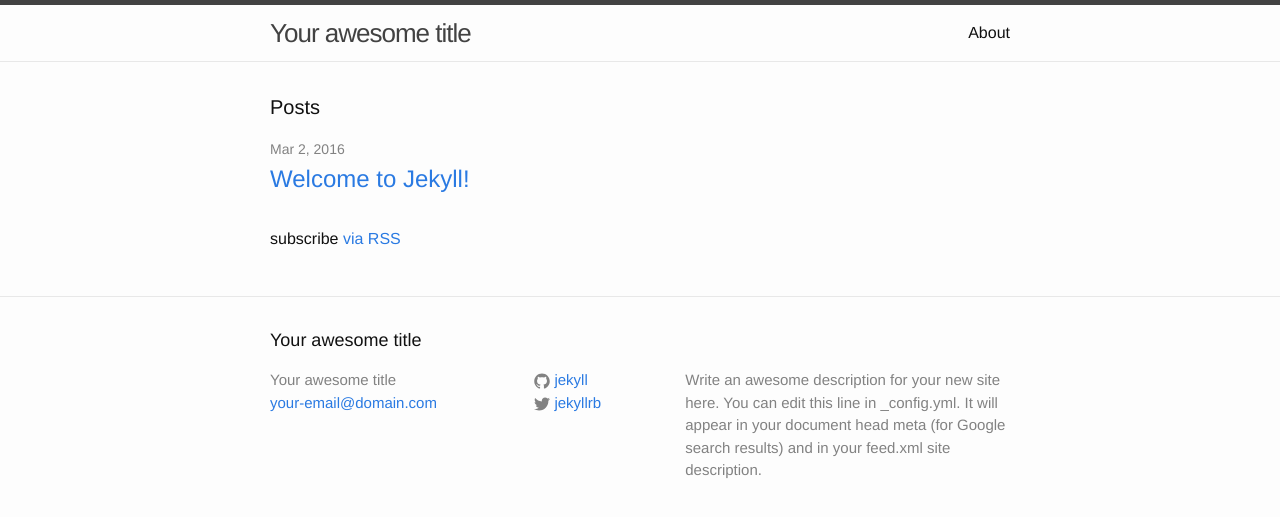
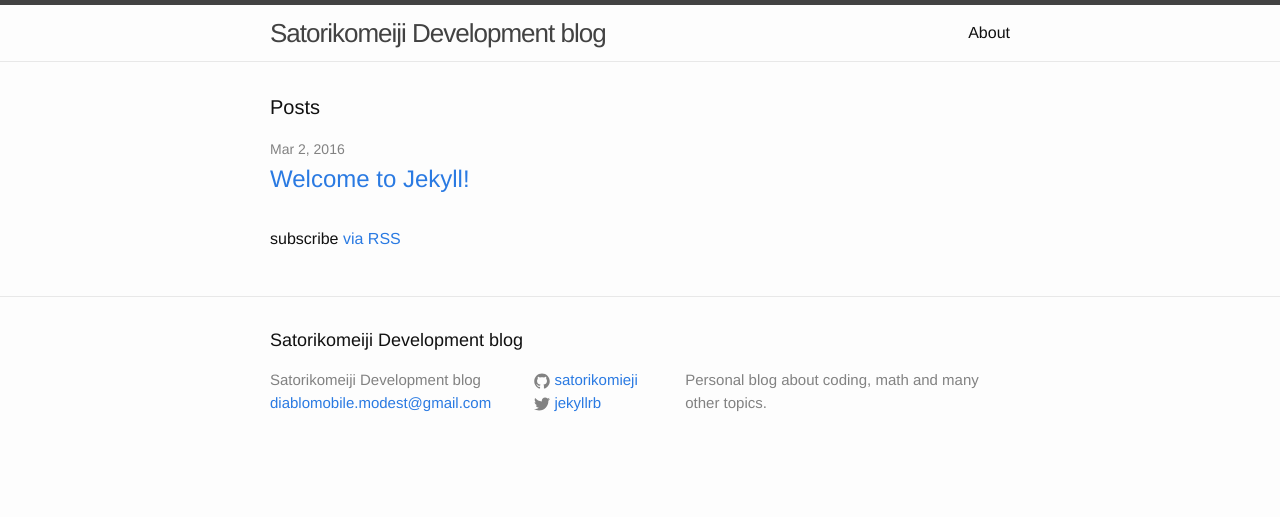
Before and after one commit to satorikomeiji/satorikomeiji.github.io, a Jekyll site: the page built from index.html, in a window 1280 px wide. Shown: the top 517 px of the page. Built offline with Jekyll 4.4.1, drawn with Linux system fonts in a browser that asks for light colours.

Commit message:
fixed config

```diff
--- a/_config.yml
+++ b/_config.yml
@@ -6,16 +6,14 @@
 # 'jekyll serve'. If you change this file, please restart the server process.
 
 # Site settings
-title: Your awesome title
-email: your-email@domain.com
+title: Satorikomeiji Development blog
+email: diablomobile.modest@gmail.com
 description: > # this means to ignore newlines until "baseurl:"
-  Write an awesome description for your new site here. You can edit this
-  line in _config.yml. It will appear in your document head meta (for
-  Google search results) and in your feed.xml site description.
+  Personal blog about coding, math and many other topics.
 baseurl: "" # the subpath of your site, e.g. /blog
 url: "http://yourdomain.com" # the base hostname & protocol for your site
 twitter_username: jekyllrb
-github_username:  jekyll
+github_username:  satorikomieji
 
 # Build settings
 markdown: kramdown
```
